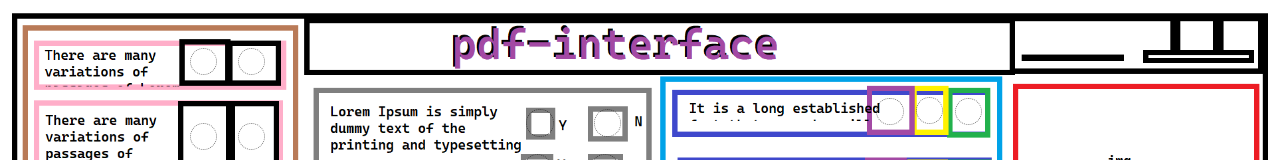
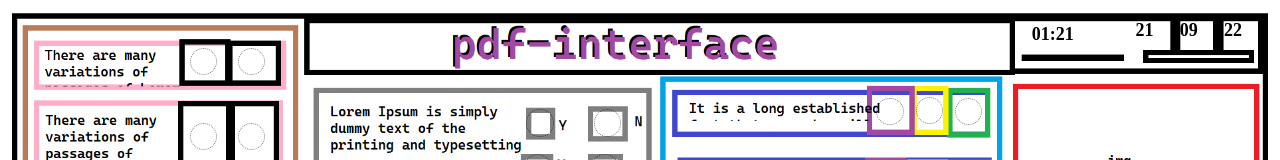
Before and after one commit to dudushy/pdf-interface, an Angular app: page / in a window 1280 px wide. Shown: the top 160 px of the page. Built offline with nearby package versions, Linux system fonts and the light colour scheme.

Commit message:
Add dates

```diff
--- a/src/app/pdf-interface/pdf-interface.component.html
+++ b/src/app/pdf-interface/pdf-interface.component.html
@@ -4,7 +4,10 @@
   <div id="mask">
     <!--* showMe -->
 
-    <!--TODO <input> -->
+    <span class="date" id="date-time"></span> <!--? 24 hour-->
+    <span class="date" id="date-day"></span>
+    <span class="date" id="date-month"></span>
+    <span class="date" id="date-year"></span> <!--? last 2 digits-->
 
     <button class="item1" id="item1-option1" (click)="updateItem($event)"></button>
     <button class="item1" id="item1-option2" (click)="updateItem($event)"></button>
--- a/src/app/pdf-interface/pdf-interface.component.scss
+++ b/src/app/pdf-interface/pdf-interface.component.scss
@@ -1,31 +1,6 @@
-// #content {
-//   height: 100%;
-//   width: 100%;
-
-//   img {
-//     height: 100%;
-//     width: 100%;
-//   }
-
-//   input {
-//     position: fixed;
-//   }
-
-//   #apple {
-//     top: 8%;
-//     left: 15%;
-//   }
-
-//   #orange {
-//     top: 8%;
-//     left: 18.5%;
-//   }
-// }
-
 #content {
   position: relative;
   text-align: center;
-  // overflow: hidden;
 
   #img {
     width: 100%;
@@ -38,9 +13,37 @@
     left: 0px;
     width: 100%;
 
+    *[showMe] {
+      opacity: 1;
+      background: linear-gradient(red, green, blue);
+      border: 1px solid white;
+    }
+
+    span {
+      position: absolute;
+      font-size: large;
+      font-weight: bolder;
+    }
+
+    #date-time {
+      top: 2.8%;
+      left: 81%;
+    }
+    #date-day {
+      top: 2.1%;
+      left: 89.2%;
+    }
+    #date-month {
+      top: 2.1%;
+      left: 92.7%;
+    }
+    #date-year {
+      top: 2.1%;
+      left: 96.2%;
+    }
+
     button {
       position: absolute;
-      // margin: 1%;
       padding: 0.5%;
       padding-bottom: 1.5%;
       padding-right: 1.5%;
@@ -62,12 +65,6 @@
     button[isOn] {
       opacity: 1;
       background-color: black;
-    }
-
-    *[showMe] {
-      opacity: 1;
-      background: linear-gradient(red, green, blue);
-      border: 1px solid white;
     }
 
     #item1-option1 {
@@ -197,7 +194,7 @@
 
     #item14-option1 {
       top: 37.9%;
-      left: 68.25%
+      left: 68.25%;
     }
     #item14-option2 {
       top: 37.9%;
--- a/src/app/pdf-interface/pdf-interface.component.ts
+++ b/src/app/pdf-interface/pdf-interface.component.ts
@@ -1,3 +1,4 @@
+/* eslint-disable @typescript-eslint/no-non-null-assertion */
 /* eslint-disable @typescript-eslint/no-explicit-any */
 import { Component, OnInit, ChangeDetectorRef } from '@angular/core';
 
@@ -24,6 +25,7 @@ export class PdfInterfaceComponent implements OnInit {
     console.log(`[${this.title}#ngOnInit]`);
 
     this.loadImage();
+    this.setupDate();
   }
 
   ngAfterViewInit() {
@@ -33,6 +35,43 @@ export class PdfInterfaceComponent implements OnInit {
       console.log(`[${this.title}#onresize]`);
       this.updateMaskSize();
     };
+  }
+
+  setupDate() {
+    console.log(`[${this.title}#setupDate]`);
+
+    const date = new Date();
+    console.log(`[${this.title}#setupDate] date`, date);
+
+    const currentHour = date.getHours() > 10 ? date.getHours() : ('0' + date.getHours());
+    const currentMinute = date.getMinutes() > 10 ? date.getMinutes() : ('0' + date.getMinutes());
+    const currentTime = `${currentHour}:${currentMinute}`;
+    console.log(`[${this.title}#setupDate] currentTime`, currentTime);
+
+    const dateTime = document.getElementById('date-time');
+    console.log(`[${this.title}#setupDate] dateTime`, dateTime);
+    dateTime!.innerHTML = currentTime;
+
+    const currentDay = date.getDate() > 10 ? date.getDate() : ('0' + date.getDate());
+    console.log(`[${this.title}#setupDate] currentDay`, currentDay);
+
+    const dateDay = document.getElementById('date-day');
+    console.log(`[${this.title}#setupDate] dateDay`, dateDay);
+    dateDay!.innerHTML = currentDay.toString();
+
+    const currentMonth = (date.getMonth() + 1) > 10 ? (date.getMonth() + 1) : ('0' + (date.getMonth() + 1));
+    console.log(`[${this.title}#setupDate] currentMonth`, currentMonth);
+
+    const dateMonth = document.getElementById('date-month');
+    console.log(`[${this.title}#setupDate] dateMonth`, dateMonth);
+    dateMonth!.innerHTML = currentMonth.toString();
+
+    const currentYear = date.getFullYear().toString().slice(-2);
+    console.log(`[${this.title}#setupDate] currentYear`, currentYear);
+
+    const dateYear = document.getElementById('date-year');
+    console.log(`[${this.title}#setupDate] dateYear`, dateYear);
+    dateYear!.innerHTML = currentYear;
   }
 
   updateItem(event: any) {
```
